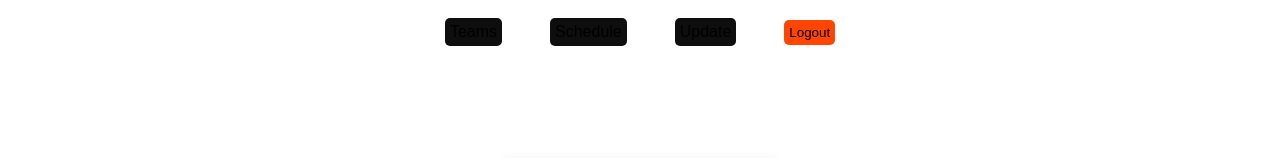
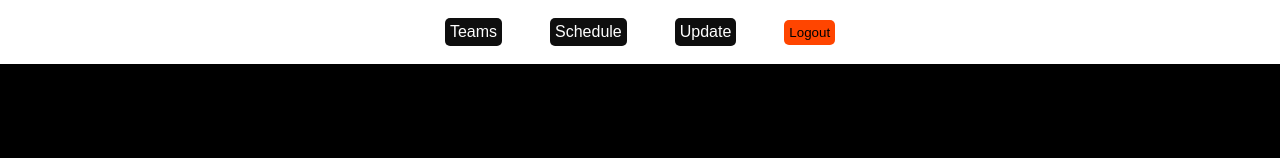
Before and after one commit to CodifiedChinnappa/ksblr, a Next.js app: page /admin/scheduler in a window 1280 px wide. Shown: the top 158 px of the page. Built offline with nearby package versions, Linux system fonts and the light colour scheme; no server answers; the database is empty; sample sign-in values are in the browser's storage.

Commit message:
first commit

```diff
--- a/src/app/admin/admin.scss
+++ b/src/app/admin/admin.scss
@@ -21,6 +21,7 @@
     padding: 5px;
     background-color: rgb(14, 14, 14);
     transition: all 0.5s ease-out;
+    color: white;
     border-radius: 5px;
     &:hover {
       background-color: rgb(167, 167, 228);
--- a/src/app/admin/layout.jsx
+++ b/src/app/admin/layout.jsx
@@ -3,7 +3,7 @@ import Auth from "./auth";
 const AdminLayout = ({ children }) => {
   return (
     <html lang="en">
-      <body>
+      <body style={{background:"#000"}}>
         <Auth>{children}</Auth>
       </body>
     </html>
```
